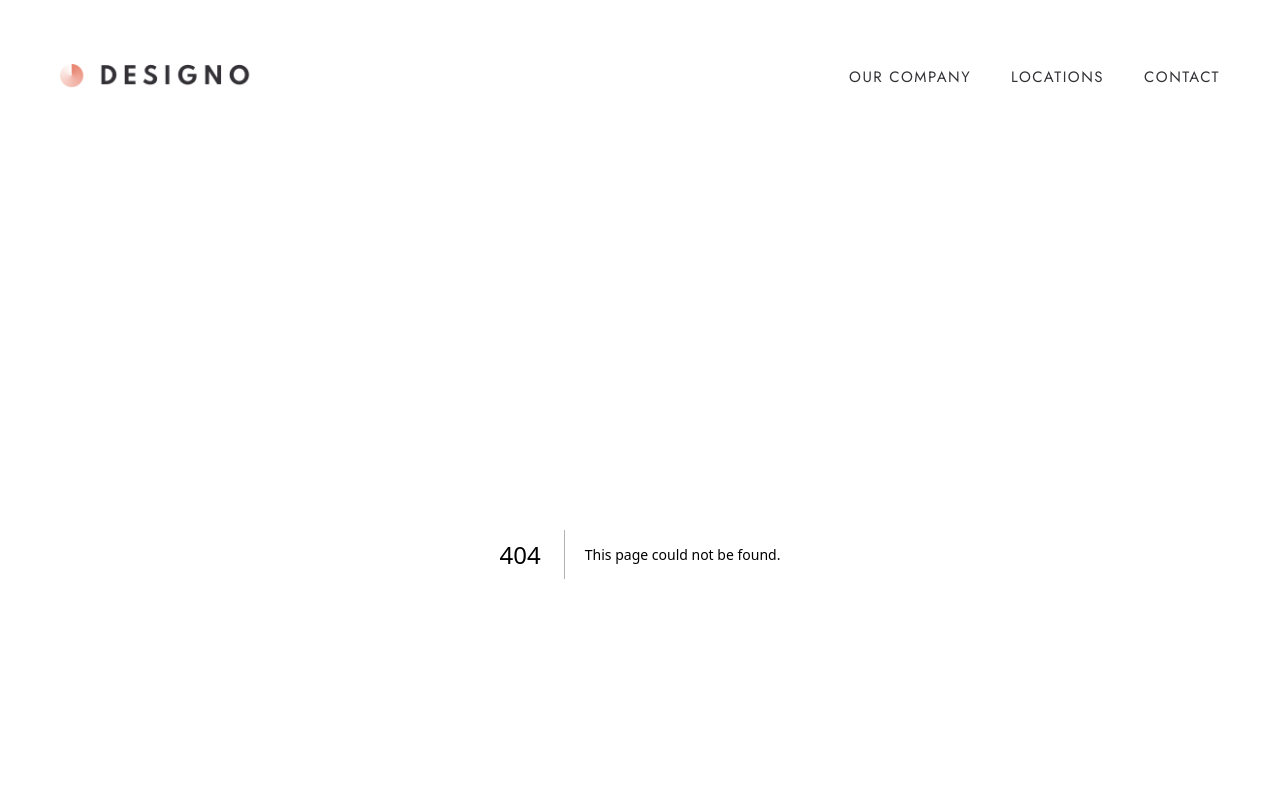
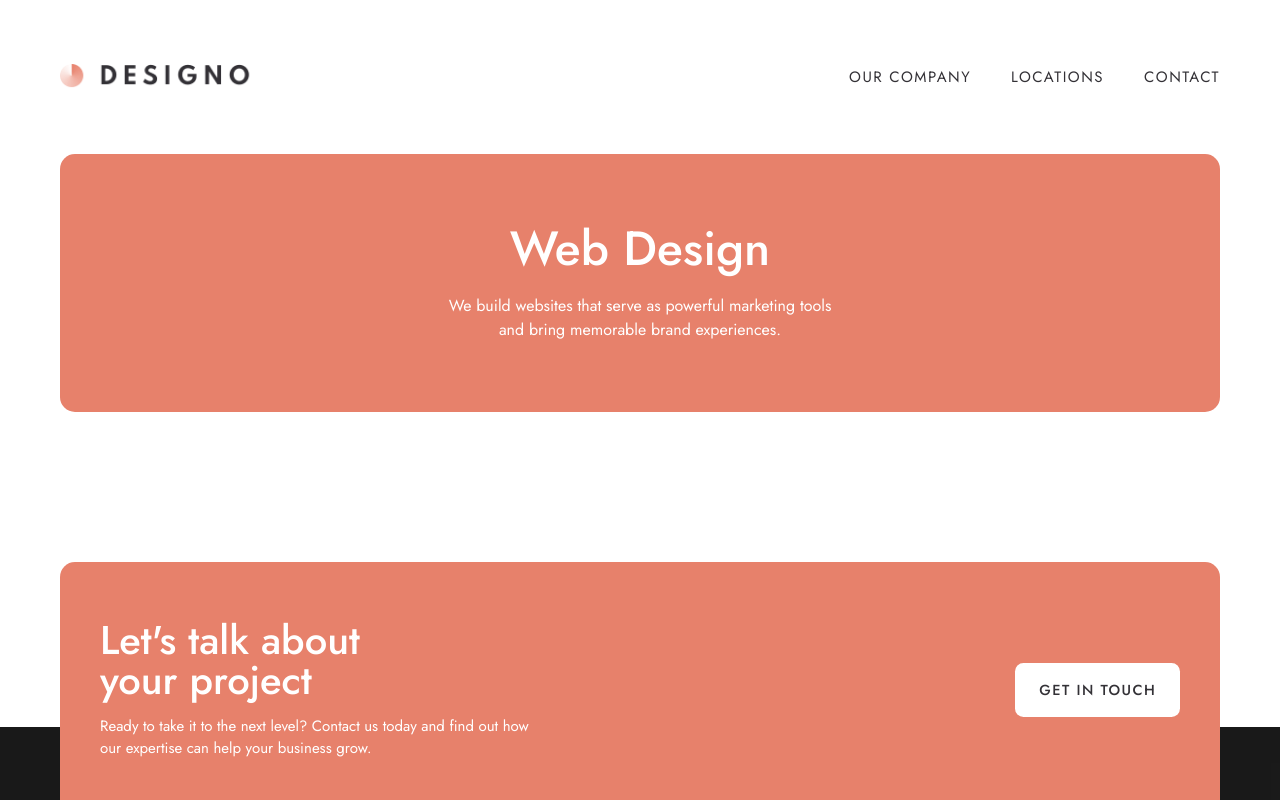
Before and after one commit to Bolazcoding/designo-website, a Next.js app: page /web-design in a window 1280 px wide. Before the commit this address had no page. Shown: the top 800 px of the page. Built offline with nearby package versions, Linux system fonts and the light colour scheme.

Commit message:
hero banner created

```diff
--- a/app/_components/AboutProject.tsx
+++ b/app/_components/AboutProject.tsx
@@ -2,7 +2,7 @@ import Cta from "./Cta";
 
 function AboutProject() {
   return (
-    <section className="relative z-10 -mb-[9rem] flex items-center justify-between bg-primary mt-60 mx-[6rem] px-16 py-23 rounded-2xl">
+    <section className="relative z-10 -mb-[9rem] flex items-center justify-between bg-primary mt-60 mx-[6rem] px-16 py-23 rounded-3xl">
       <div className="flex flex-col">
         <h2 className="text-white text-[4rem] font-medium leading-16">
           Let&apos;s talk about <br /> your project
--- /dev/null
+++ b/app/_components/HeroBanner.tsx
@@ -0,0 +1,18 @@
+type HeroTexrProps = {
+  title: string;
+  description: string;
+};
+function HeroBanner({ title, description }: HeroTexrProps) {
+  return (
+    <div className="bg-primary flex flex-col items-center justify-center py-28 mx-[6rem] rounded-3xl">
+      <h1 className="max-w-[54rem] text-white text-[4.8rem] leading-20 font-medium">
+        {title}
+      </h1>
+      <p className="max-w-[40.5rem] text-white text-[1.6rem] text-center mt-8">
+        {description}
+      </p>
+    </div>
+  );
+}
+
+export default HeroBanner;
--- /dev/null
+++ b/app/_components/ProjectBox.tsx
@@ -0,0 +1,11 @@
+type ProjectBoxProps = {
+  title: string;
+  description: string;
+  image: string;
+};
+
+function ProjectBox({ data }: { data: ProjectBoxProps }) {
+  return <section className="grid grid-cols-3 gap-6"></section>;
+}
+
+export default ProjectBox;
--- /dev/null
+++ b/app/_data/data.ts
@@ -0,0 +1,86 @@
+export const webDesignData = [
+  {
+    title: "Express",
+    description: "A multi-carrier shipping website for ecommerce businesses",
+    image: "/web-design/desktop/image-express.jpg",
+  },
+  {
+    title: "Transfer",
+    description:
+      "Site for low-cost money transfers and sending money within seconds",
+    image: "/web-design/desktop/image-transfer.jpg",
+  },
+  {
+    title: "Photon",
+    description:
+      "A state-of-the-art music player with high-resolution audio and DSP effects",
+    image: "/web-design/desktop/image-photon.jpg",
+  },
+  {
+    title: "Builder",
+    description:
+      "Connects users with local contractors based on their location",
+    image: "/web-design/desktop/image-builder.jpg",
+  },
+  {
+    title: "Blogr",
+    description:
+      "Blogr is a platform for creating an online blog or publication",
+    image: "/web-design/desktop/image-blogr.jpg",
+  },
+  {
+    title: "Camp",
+    description:
+      "Get expert training in coding, data, design, and digital marketing",
+    image: "/web-design/desktop/image-camp.jpg",
+  },
+];
+
+export const appDesignData = [
+  {
+    title: "airfilter",
+    description:
+      "Solving the problem of poor indoor air quality by filtering the air",
+    image: "/app-design/desktop/image-airfilter.jpg",
+  },
+  {
+    title: "eyecam",
+    description:
+      "Product that lets you edit your favorite photos and videos at any time",
+    image: "/app-design/desktop/image-eyecam.jpg",
+  },
+  {
+    title: "faceit",
+    description:
+      "Get to meet your favorite internet superstar with the faceit app",
+    image: "/app-design/desktop/image-faceit.jpg",
+  },
+  {
+    title: "todo",
+    description: "A todo app that features cloud sync with light and dark mode",
+    image: "/app-design/desktop/image-todo.jpg",
+  },
+  {
+    title: "loopstudios",
+    description: "A VR experience app made for Loopstudios",
+    image: "/app-design/desktop/image-loopstudios.jpg",
+  },
+];
+
+export const graphicDesignData = [
+  {
+    title: "Tim brown",
+    description: "A book cover designed for Tim Brown’s new release, ‘Change’",
+    image: "/graphic-design/desktop/image-change.jpg",
+  },
+  {
+    title: "boxed water",
+    description: "A simple packaging concept made for Boxed Water",
+    image: "/graphic-design/desktop/image-boxed-water.jpg",
+  },
+  {
+    title: "science!",
+    description: "A poster made in collaboration with the Federal Art Project",
+    image: "/graphic-design/desktop/image-science.jpg",
+  },
+];
--- /dev/null
+++ b/app/web-design/page.tsx
@@ -0,0 +1,17 @@
+import HeroBanner from "../_components/HeroBanner";
+import ProjectBox from "../_components/ProjectBox";
+import { webDesignData } from "../_data/data";
+
+function page() {
+  return (
+    <>
+      <HeroBanner
+        title="Web Design"
+        description="We build websites that serve as powerful marketing tools and bring memorable brand experiences."
+      />
+      <ProjectBox webDesignData={webDesignData} />
+    </>
+  );
+}
+
+export default page;
```
